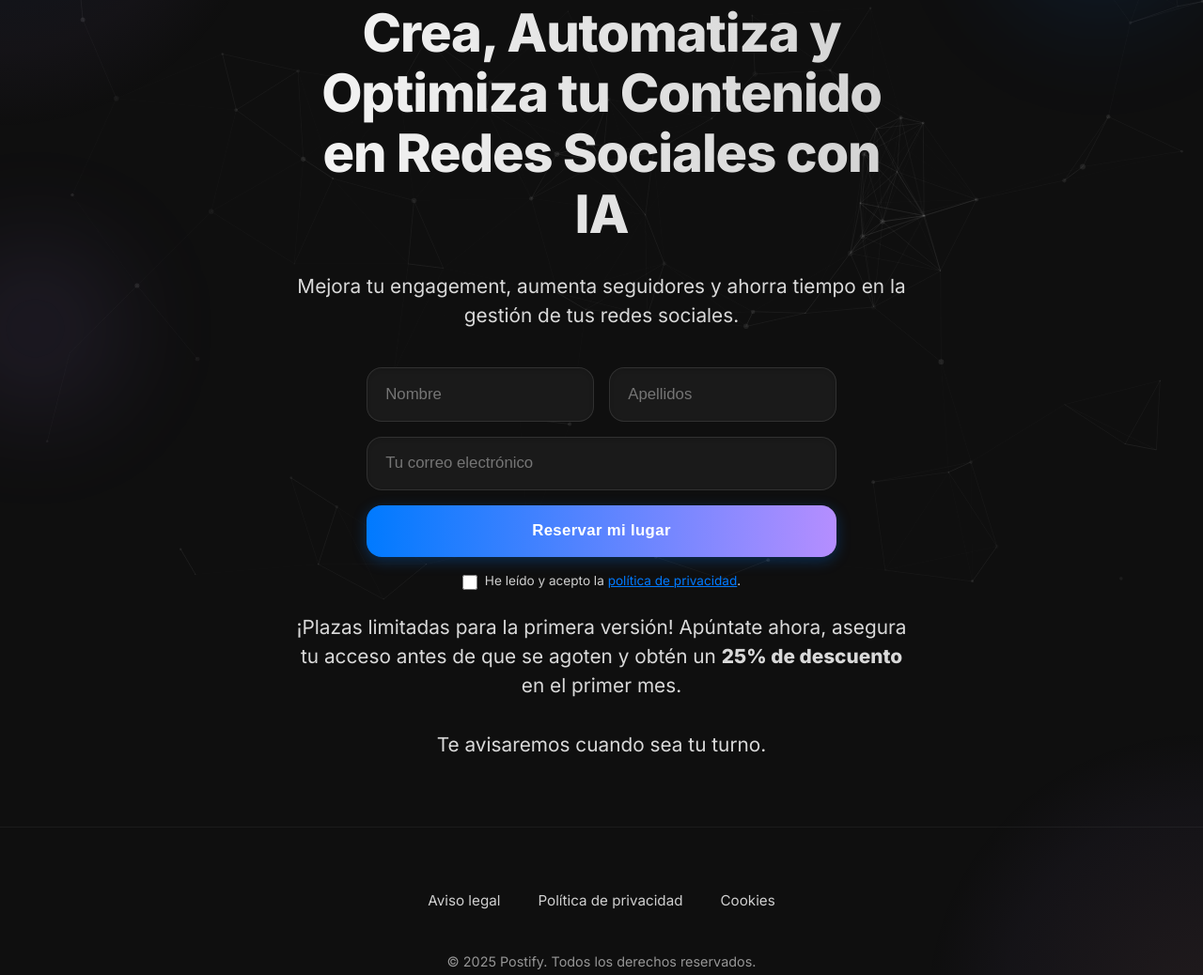
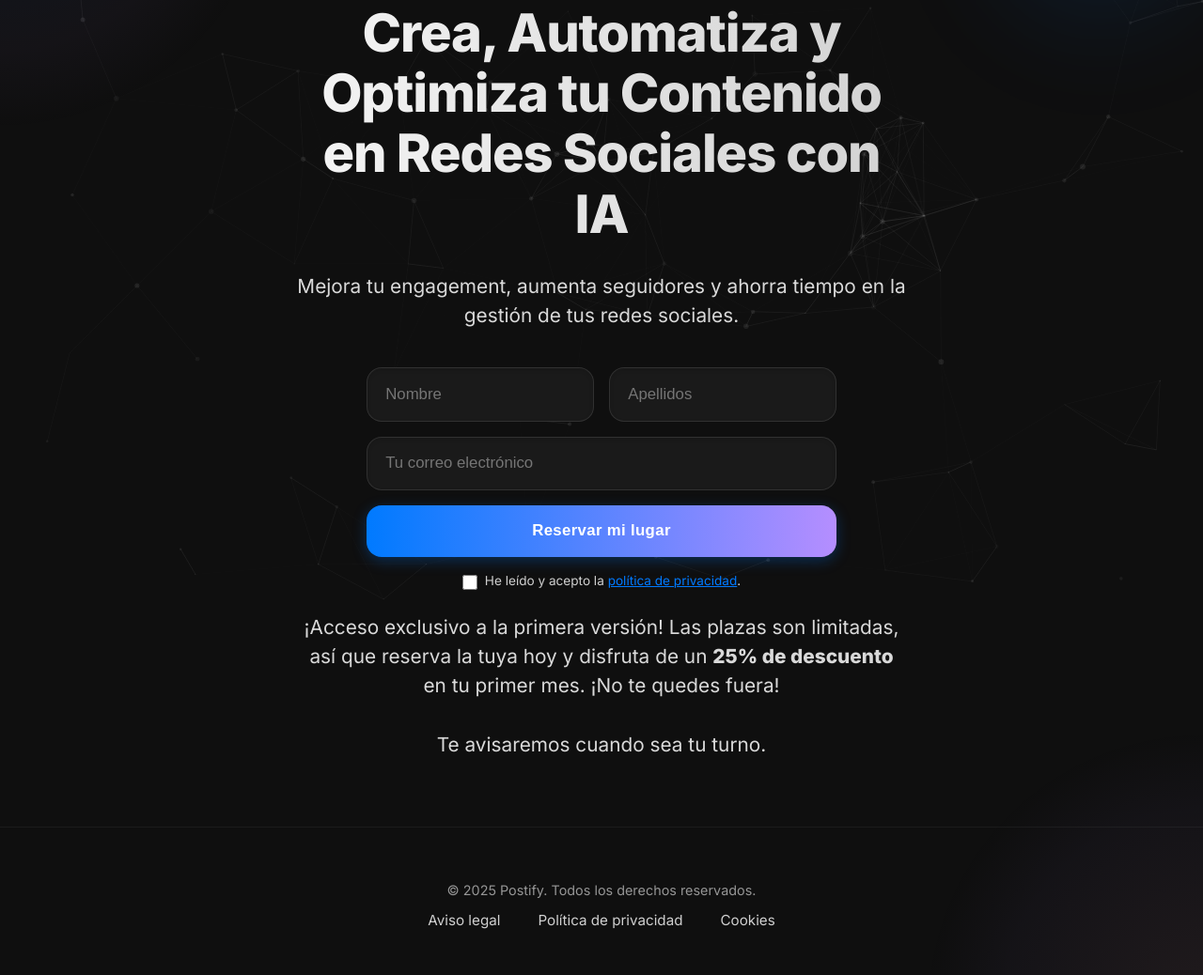
Before and after one commit to almaxro/almaxro.github.io, a plain HTML site: page index.html in a window 1280 px wide. Shown: the part 159-1197 px from the top of the page at 94% size. Drawn offline with nearby package versions, Linux system fonts and the light colour scheme.

Commit message:
Add files via upload

```diff
--- a/index.html
+++ b/index.html
@@ -837,8 +837,6 @@
     <div class="bg-gradient"></div>
     <div class="bg-gradient-2"></div>
     <div class="light-circle light-circle-1"></div>
-    <div class="light-circle light-circle-2"></div>
-    <div class="light-circle light-circle-3"></div>
 
     <main class="main">
       <section class="hero">
@@ -871,17 +869,18 @@
         </div>
         <div id="privacy-error" class="form-error">Debes aceptar la política de privacidad.</div>
 
-        <p class="waitlist-note">¡Plazas limitadas para la primera versión! Apúntate ahora, asegura tu acceso antes de que se agoten y obtén un <strong>25% de descuento</strong> en el primer mes. <br><br>Te avisaremos cuando sea tu turno.</p>
+        <p class="waitlist-note">¡Acceso exclusivo a la primera versión!
+          Las plazas son limitadas, así que reserva la tuya hoy y disfruta de un <strong>25% de descuento</strong>  en tu primer mes. ¡No te quedes fuera! <br><br>Te avisaremos cuando sea tu turno.</p>
       </section>
     </main>
 
     <footer>
+      <p>© 2025 Postify. Todos los derechos reservados.</p>
       <div class="footer-links">
         <a href="#" id="legal-link">Aviso legal</a>
         <a href="#" id="privacy-page-link">Política de privacidad</a>
         <a href="#" id="cookies-link">Cookies</a>
       </div>
-      <p>© 2025 Postify. Todos los derechos reservados.</p>
     </footer>
 
     <!-- Páginas Legales -->
@@ -1332,10 +1331,7 @@ document.addEventListener('DOMContentLoaded', function() {
         // Detectar si es móvil para optimizar el rendimiento
         const isMobile = /Android|webOS|iPhone|iPad|iPod|BlackBerry|IEMobile|Opera Mini/i.test(navigator.userAgent);
 
-        // Solo cargar partículas si no es un dispositivo móvil o es un dispositivo de gama alta
-        if (!isMobile || (window.devicePixelRatio >= 2 && navigator.hardwareConcurrency > 4)) {
-          loadParticles();
-        }
+        loadParticles();
 
         function loadParticles() {
           const particleCount = isMobile ? 30 : 80;
```
